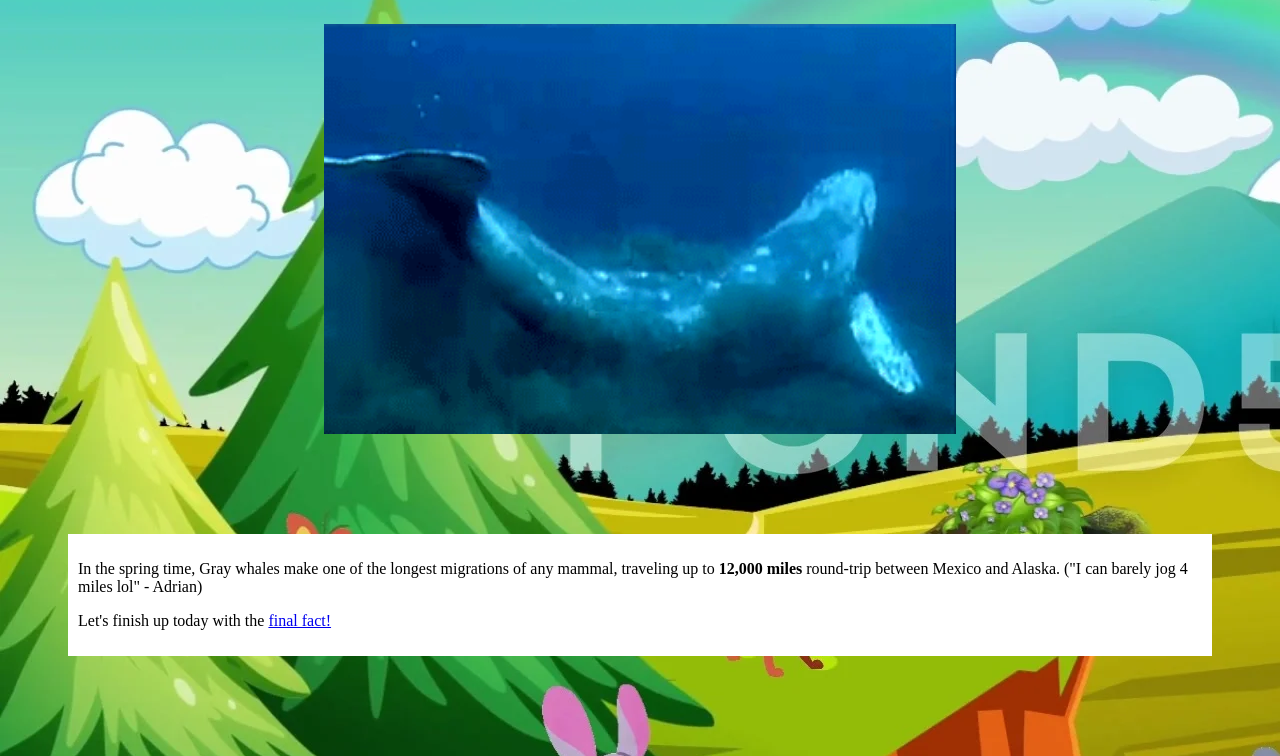
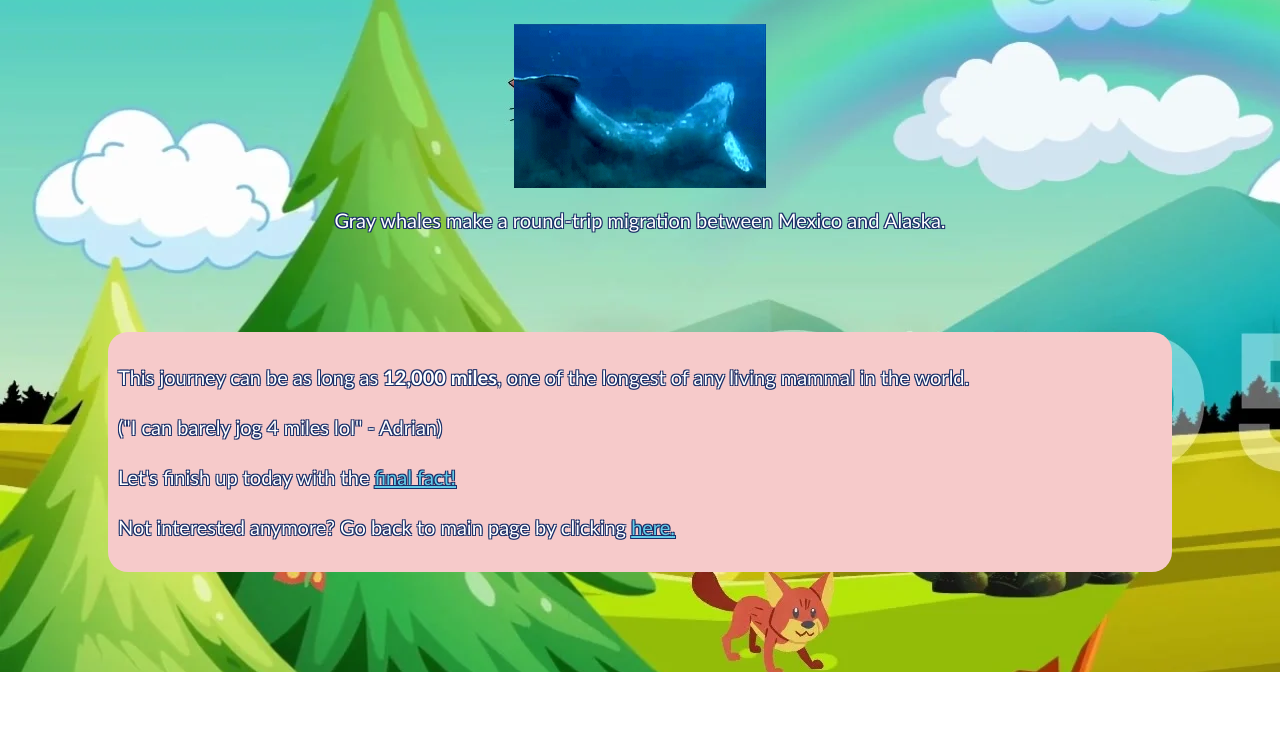
Before and after one commit to adriancancode/Bunnyhacks-24, a plain HTML site: page fact_four.html in a window 1280 px wide. Shown: the part 138-894 px from the top of the page. After the commit the page ends 810 px from the top, so only its background shows below. Drawn offline with Linux system fonts and the light colour scheme.

Commit message:
Style ups

```diff
--- a/fact_four.html
+++ b/fact_four.html
@@ -9,13 +9,12 @@
     <body>
         <h1>Fact 4</h1>
         <img src="pictures/gray_whale.gif">
+        <p style="text-align: center;">Gray whales make a round-trip migration between Mexico and Alaska.</p>
         <div>
-            <p>In the spring time,
-                Gray whales make one of the longest migrations of any mammal,
-                traveling up to <strong>12,000 miles</strong> round-trip between Mexico and Alaska.
-                ("I can barely jog 4 miles lol" - Adrian)
-            </p>
+            <p>This journey can be as long as <strong>12,000 miles</strong>, one of the longest of any living mammal in the world.</p>
+            <p>("I can barely jog 4 miles lol" - Adrian)</p>
             <p>Let's finish up today with the <a href="fact_five.html">final fact!</a></p>
+            <p>Not interested anymore?  Go back to main page by clicking <a href="index.html">here.</a></p>
         </div>
     </body>
 </html>
--- a/styles.css
+++ b/styles.css
@@ -3,20 +3,43 @@ body {
 }
 
 div {
-    background-color: white;
-    margin: 100px 60px;
+    background-color: #f6caca;
+    margin: 100px 100px;
     padding: 10px;
+    border-radius: 20px;
+    line-height: 1.5;
 }
 
 h1 {
     text-align: center;
     font-size: 60px;
     font-family: 'Segoe UI', Tahoma, Geneva, Verdana, sans-serif;
+    color: #192e67;
+    text-shadow: ;
+}
+
+p {
+    font-family: 'Gill Sans', 'Gill Sans MT', Calibri, 'Trebuchet MS', sans-serif;
+    font-size: 20px;
+    color: white;
+    text-shadow:
+   -1px -1px 0 #192e67,
+    1px -1px 0 #192e67,
+    -1px 1px 0 #192e67,
+     1px 1px 0 #192e67;
+}
+
+a {
+    color: #64cce9;
 }
 
 img {
     display: block;
   margin-left: auto;
   margin-right: auto;
-  width: 50%;
+  width: 20%;
 }
+
+a:hover {
+    font-size: 25px;
+}
```
Also changed, not shown: fact_five.html (+3 -1 lines), fact_one.html (+2 -2 lines), fact_three.html (+2 -1 lines), fact_two.html (+2 -1 lines), index.html (+6 -2 lines).
